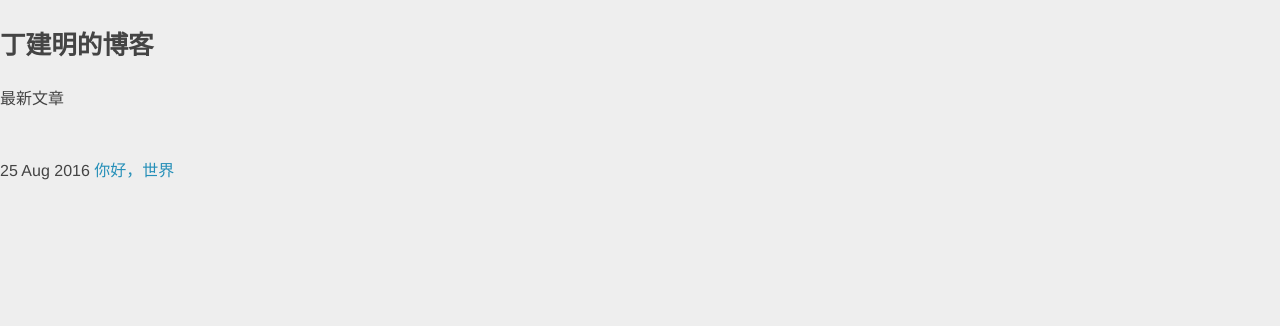
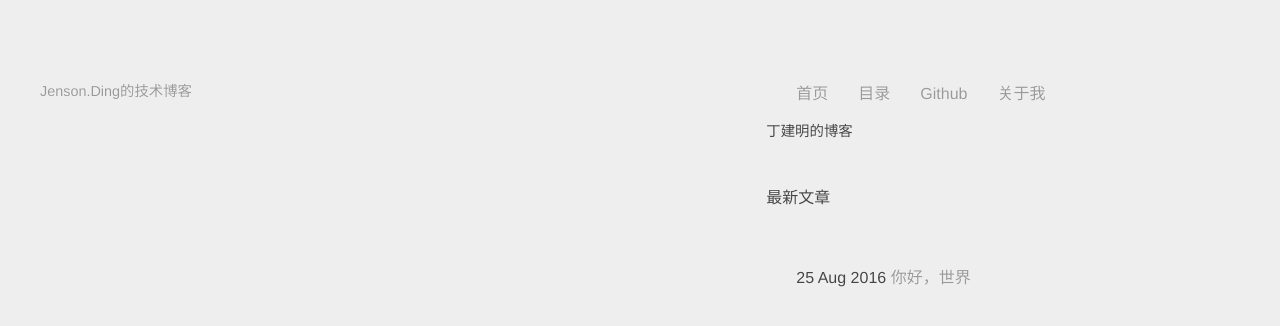
Before and after one commit to Jenson1991/Jenson1991.github.io, a Jekyll site: the page built from index.html, in a window 1280 px wide. Shown: the top 326 px of the page. Built offline with Jekyll 4.4.1, drawn with Linux system fonts in a browser that asks for light colours.

Commit message:
test index
页面修改

```diff
--- a/_layouts/default.html
+++ b/_layouts/default.html
@@ -3,11 +3,25 @@
 　　<head>
 　　　　<meta http-equiv="content-type" content="text/html; charset=utf-8" />
 　　　　<title>{{ page.title }}</title>
-  <link rel="stylesheet" href="/css/style.css" media="screen" type="text/css">
-  <script src="/js/jquery.js"></script>
+        <link rel="stylesheet" href="/css/style.css" media="screen" type="text/css">
+        <script src="/js/jquery.js"></script>
 　　</head>
 　　<body>
+		<header id="header" class="inner"><div class="alignleft">
+		  <h2><a href="/">Jenson.Ding的技术博客</a></h2>
+		</div>
+		<nav id="main-nav" class="alignright">
+		  <ul>
 
+		      <li><a href="/">首页</a></li>
+
+		      <li><a href="">目录</a></li>
+
+		      <li><a href="https://github.com/jenson1991">Github</a></li>
+
+		      <li><a href="/Project">关于我</a></li>
+
+		  </ul>
 　　　　{{ content }}
 
 　　</body>
```
